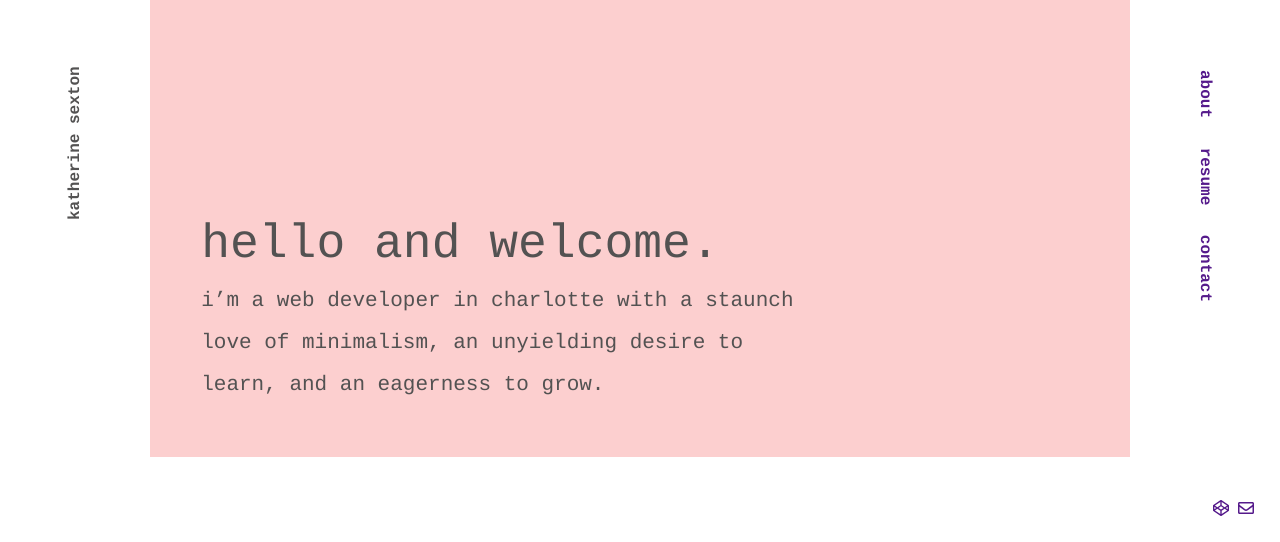
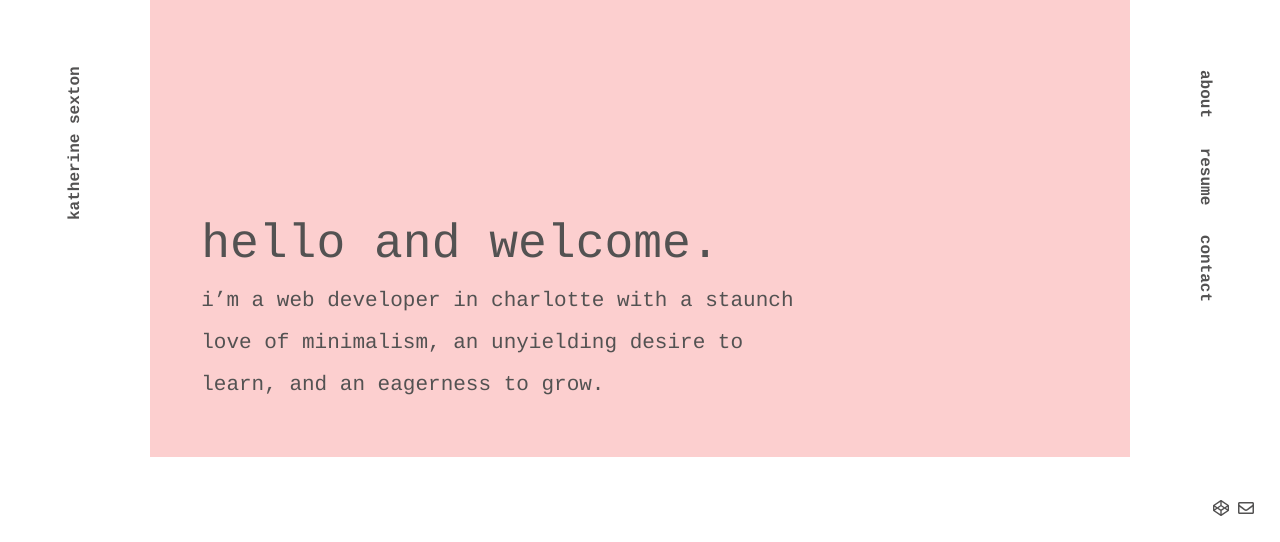
Before and after one commit to sextonko/sextonko.github.io, a plain HTML site: page index.html in a window 1280 px wide. Shown: the part 255-797 px from the top of the page. Drawn offline with Linux system fonts and the light colour scheme.

Commit message:
main css
i probably shouldn’t be updating this so much? but whatever c’est la vie

```diff
--- a/css/main.css
+++ b/css/main.css
@@ -17,7 +17,9 @@ body{font-family:Courier,serif;color:#535252;}
 .pages{display:block;width:150px;font-weight:bold;}
 .pages ul{transform:rotate(90deg);list-style-type: none;white-space: nowrap;}
 .pages li{display:inline-block;padding-right:20px;}
-.pages a{text-decoration:none;}
+.pages li:last-child{padding-right:0;}
+.pages a{text-decoration:none;color: #535252;}
 .otherpages{display:none;}
 
 footer{position:absolute;bottom:2vw;right:2vw;}
+footer a{color: #535252;}
```
